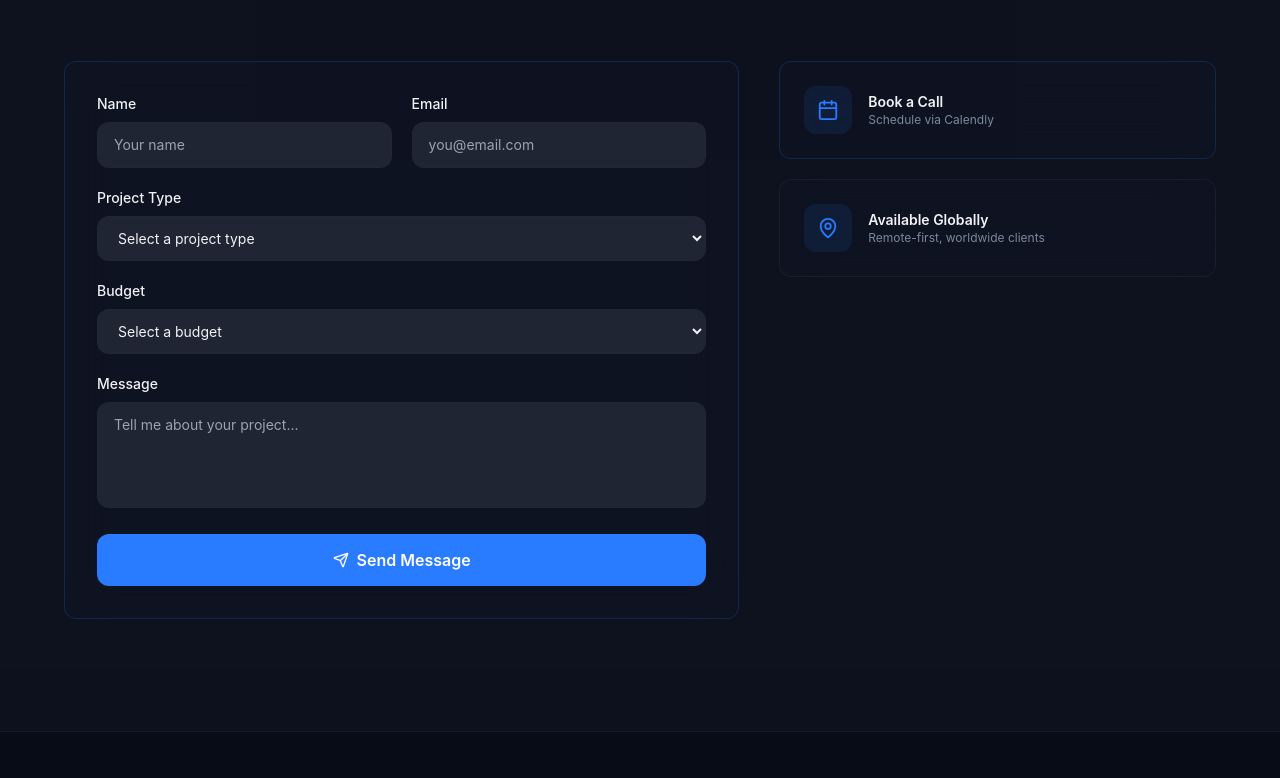
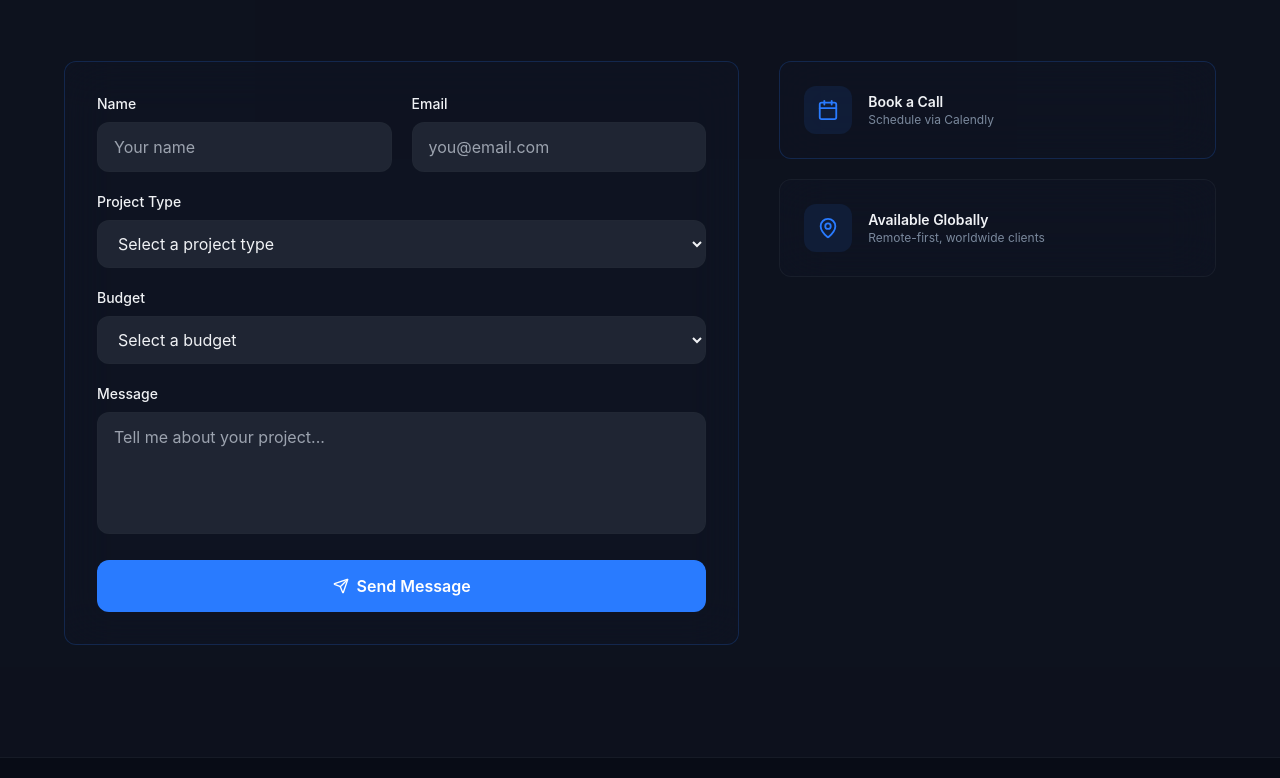
Before and after one commit to WW-AMO-TECH/AMO-TECH, a React (Vite) app: page / in a window 1280 px wide. Shown: the part 6700-7478 px from the top of the page. Built offline with nearby package versions, Linux system fonts and the light colour scheme.

Commit message:
Eigth commit - Edited the contact form booking

```diff
--- a/src/components/Contact.tsx
+++ b/src/components/Contact.tsx
@@ -8,15 +8,19 @@ const Contact = () => {
   const formRef = useRef(null);
   const inView = useInView(sectionRef, { once: true, margin: "-100px" });
 
-  const [toast, setToast] = useState({ message: "", type: "" }); // type: "success" | "error"
+  const [toast, setToast] = useState({ message: "", type: "" });
+  const [loading, setLoading] = useState(false); // ✅ added
 
   const showToast = (message, type) => {
     setToast({ message, type });
-    setTimeout(() => setToast({ message: "", type: "" }), 5000); // auto-hide
+    setTimeout(() => setToast({ message: "", type: "" }), 5000);
   };
 
   const handleSubmit = (e) => {
     e.preventDefault();
+
+    if (loading) return; // ✅ prevent double submit
+    setLoading(true); // ✅ start loading
 
     emailjs
       .sendForm(
@@ -31,11 +35,18 @@ const Contact = () => {
       })
       .catch(() => {
         showToast("❌ Failed to send message. Please try again.", "error");
+      })
+      .finally(() => {
+        setLoading(false); // ✅ stop loading
       });
   };
 
   return (
-    <section id="contact" className="section-padding bg-secondary/30" ref={sectionRef}>
+    <section
+      id="contact"
+      className="section-padding bg-secondary/30 overflow-hidden" // ✅ prevents layout shift
+      ref={sectionRef}
+    >
       <div className="container-narrow">
         {/* Header */}
         <motion.div
@@ -47,13 +58,15 @@ const Contact = () => {
           <p className="text-primary font-mono text-sm font-medium mb-3 tracking-wider uppercase">
             Get in Touch
           </p>
-          <h2 className="text-3xl md:text-4xl font-bold mb-4">Let's Build Something Great</h2>
+          <h2 className="text-3xl md:text-4xl font-bold mb-4">
+            Let's Build Something Great
+          </h2>
           <p className="text-muted-foreground max-w-xl mx-auto">
             Ready to start your project? Book a free consultation or send me a message.
           </p>
         </motion.div>
 
-        {/* Branded Toast Notification */}
+        {/* Toast */}
         <AnimatePresence>
           {toast.message && (
             <motion.div
@@ -62,45 +75,16 @@ const Contact = () => {
               animate={{ opacity: 1, y: 0, scale: 1 }}
               exit={{ opacity: 0, y: -80, scale: 0.95 }}
               transition={{ duration: 0.25 }}
-              drag="y"
-              dragConstraints={{ top: -120, bottom: 0 }}
-              dragElastic={0.25}
-              whileDrag={{ scale: 0.96 }}
-              onDragEnd={(e, info) => {
-                if (info.offset.y < -50) {
-                  setToast({ message: "", type: "" });
-                }
-              }}
               className="fixed z-50 top-4 left-0 w-full px-4 flex justify-center"
-              style={{
-                paddingTop: "env(safe-area-inset-top)",
-              }}
             >
               <div
-                className={`
-                  w-full max-w-md flex items-center gap-3 px-4 py-3
-                  rounded-2xl backdrop-blur-md shadow-lg
-                  text-white
-                  border md:border-2 border
-                  ${toast.type === "success"
+                className={`w-full max-w-md px-4 py-3 rounded-2xl text-white
+                ${toast.type === "success"
                     ? "bg-[#297BFF]/20 border-[#297BFF]/40"
-                    : "bg-red-500/20 border-red-300/40"}
-                `}
-                style={{
-                  boxShadow: "0 8px 25px rgba(0,0,0,0.12)",
-                }}
+                    : "bg-red-500/20 border-red-300/40"
+                  }`}
               >
-                {/* Icon */}
-                <div className="flex items-center justify-center w-8 h-8 rounded-full bg-white/20">
-                  <span className="text-sm">
-                    {toast.type === "success" ? "✉️" : "⚠️"}
-                  </span>
-                </div>
-
-                {/* Message */}
-                <p className="text-sm font-medium leading-snug">
-                  {toast.message}
-                </p>
+                {toast.message}
               </div>
             </motion.div>
           )}
@@ -124,9 +108,10 @@ const Contact = () => {
                   name="user_name"
                   required
                   placeholder="Your name"
-                  className="w-full px-4 py-3 bg-muted border border-border/50 rounded-lg text-sm focus:outline-none focus:ring-2 focus:ring-primary/50"
+                  className="w-full px-4 py-3 bg-muted border border-border/50 rounded-lg text-base focus:outline-none focus:ring-2 focus:ring-primary/50"
                 />
               </div>
+
               <div>
                 <label className="text-sm font-medium mb-2 block">Email</label>
                 <input
@@ -134,7 +119,7 @@ const Contact = () => {
                   name="user_email"
                   required
                   placeholder="you@email.com"
-                  className="w-full px-4 py-3 bg-muted border border-border/50 rounded-lg text-sm focus:outline-none focus:ring-2 focus:ring-primary/50"
+                  className="w-full px-4 py-3 bg-muted border border-border/50 rounded-lg text-base focus:outline-none focus:ring-2 focus:ring-primary/50"
                 />
               </div>
             </div>
@@ -143,7 +128,7 @@ const Contact = () => {
               <label className="text-sm font-medium mb-2 block">Project Type</label>
               <select
                 name="project_type"
-                className="w-full px-4 py-3 bg-muted border border-border/50 rounded-lg text-sm focus:outline-none focus:ring-2 focus:ring-primary/50"
+                className="w-full px-4 py-3 bg-muted border border-border/50 rounded-lg text-base focus:outline-none focus:ring-2 focus:ring-primary/50"
               >
                 <option value="">Select a project type</option>
                 <option value="business-website">Business Website</option>
@@ -159,7 +144,7 @@ const Contact = () => {
               <label className="text-sm font-medium mb-2 block">Budget</label>
               <select
                 name="budget"
-                className="w-full px-4 py-3 bg-muted border border-border/50 rounded-lg text-sm focus:outline-none focus:ring-2 focus:ring-primary/50"
+                className="w-full px-4 py-3 bg-muted border border-border/50 rounded-lg text-base focus:outline-none focus:ring-2 focus:ring-primary/50"
               >
                 <option value="">Select a budget</option>
                 <option value="$1k-$2k">$1,000 - $2,000</option>
@@ -177,15 +162,21 @@ const Contact = () => {
                 required
                 rows={4}
                 placeholder="Tell me about your project..."
-                className="w-full px-4 py-3 bg-muted border border-border/50 rounded-lg text-sm resize-none focus:outline-none focus:ring-2 focus:ring-primary/50"
+                className="w-full px-4 py-3 bg-muted border border-border/50 rounded-lg text-base resize-none focus:outline-none focus:ring-2 focus:ring-primary/50"
               />
             </div>
 
             <button
               type="submit"
-              className="w-full py-3.5 bg-primary text-primary-foreground font-semibold rounded-xl hover:bg-primary/90 transition flex items-center justify-center gap-2"
+              disabled={loading}
+              className={`w-full py-3.5 font-semibold rounded-xl transition flex items-center justify-center gap-2
+                ${loading
+                  ? "bg-primary/60 cursor-not-allowed"
+                  : "bg-primary text-primary-foreground hover:bg-primary/90"
+                }`}
             >
-              <Send size={16} /> Send Message
+              <Send size={16} />
+              {loading ? "Sending..." : "Send Message"}
             </button>
           </motion.form>
 
@@ -209,21 +200,6 @@ const Contact = () => {
               </div>
             </a>
 
-
-            {/*     EMAIL ME     */}
-            {/* <a
-              href="mailto:info@amo-tech.com"
-              className="glass-card glow-border p-6 flex items-center gap-4 hover:bg-card/80 transition"
-            >
-              <div className="w-12 h-12 rounded-xl bg-primary/10 flex items-center justify-center">
-                <Mail className="text-primary" size={22} />
-              </div>
-              <div>
-                <p className="font-semibold text-sm">Email Me</p>
-                <p className="text-muted-foreground text-xs">info@amo-tech.com</p>
-              </div>
-            </a> */}
-
             <div className="glass-card p-6 flex items-center gap-4">
               <div className="w-12 h-12 rounded-xl bg-primary/10 flex items-center justify-center">
                 <MapPin className="text-primary" size={22} />
```
